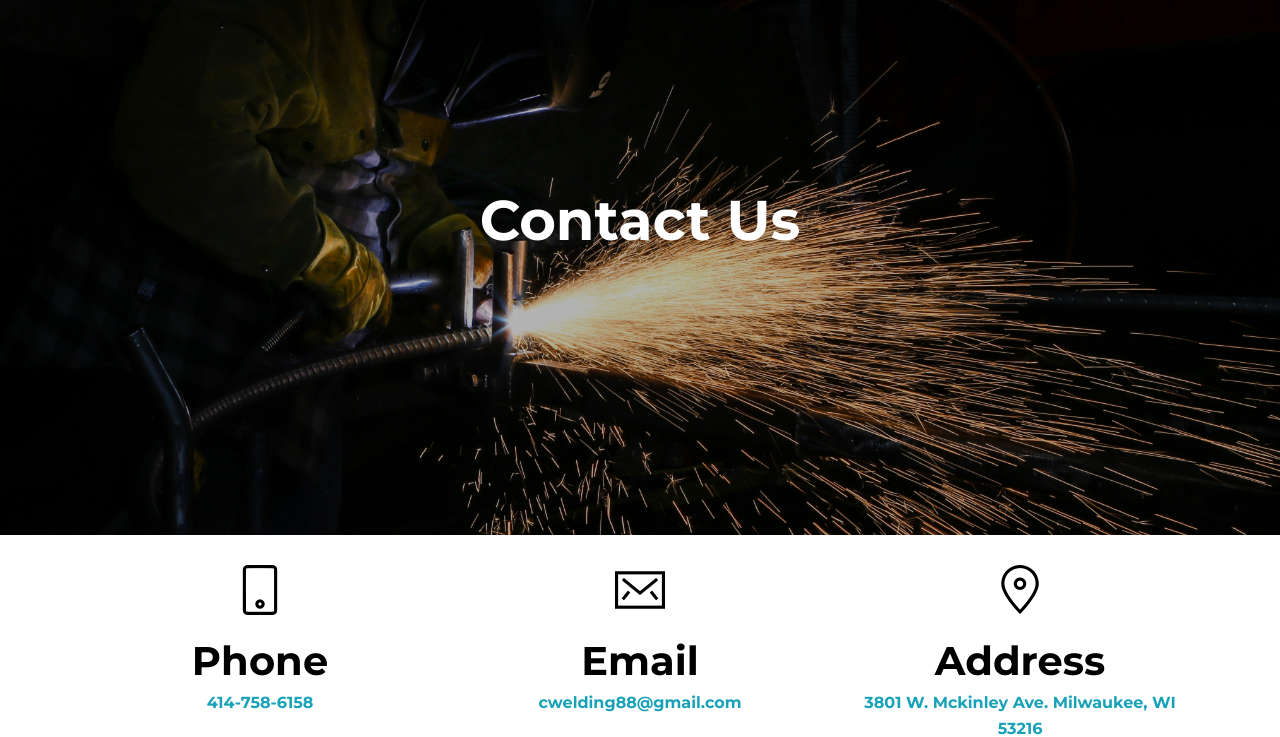
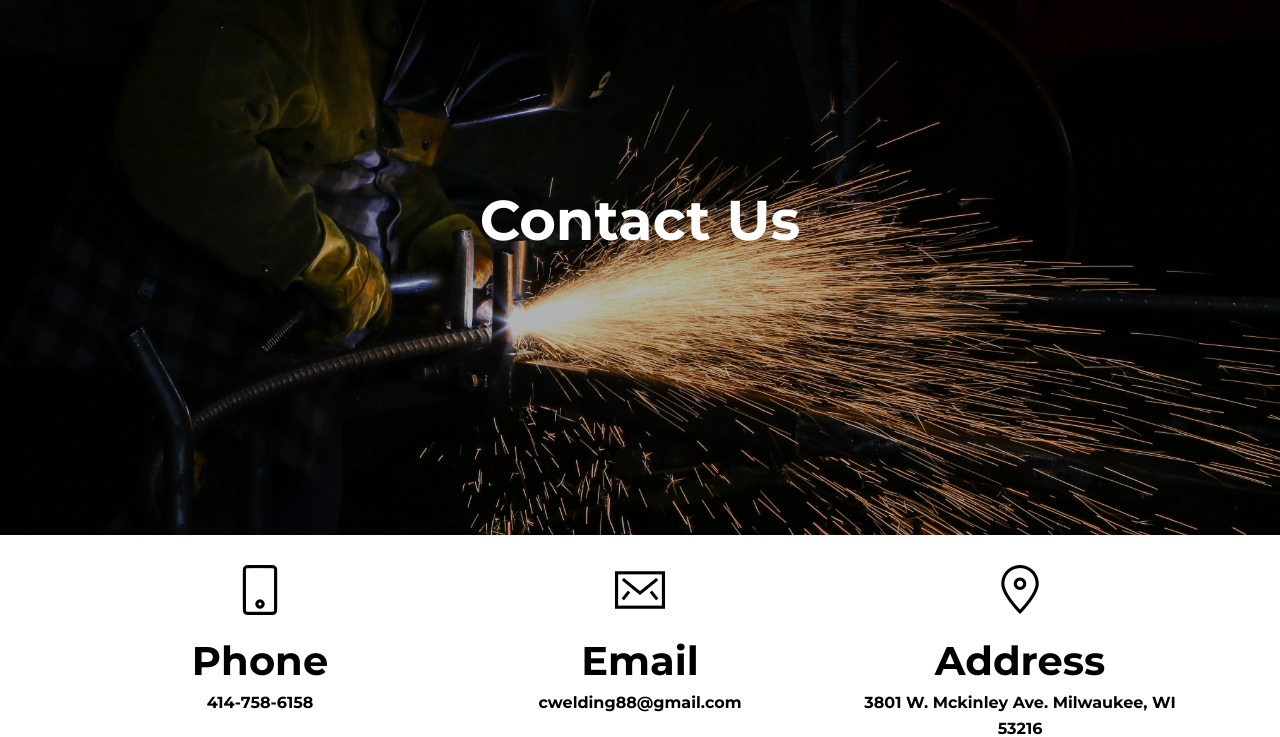
Before and after one commit to RickUCF/C.W.Welding, a React app: page /ContactUs in a window 1280 px wide. Shown: the part 65-802 px from the top of the page. Built offline with nearby package versions, Linux system fonts and the light colour scheme.

Commit message:
Fixed bug with text color in about & contact page

```diff
--- a/src/assets/css/now-ui-kit.css
+++ b/src/assets/css/now-ui-kit.css
@@ -131,7 +131,7 @@ p {
 .category {
   text-transform: none;
   font-weight: 700;
-  color: #9a9a9a;
+  color: #000000;
 }
 
 body {
--- a/src/pages/AboutPage.js
+++ b/src/pages/AboutPage.js
@@ -56,7 +56,7 @@ function AboutPage() {
             <Row>
               <Col className="ml-auto mr-auto text-center" md="7">
                 <img alt="Gabriel Vargas" className="rounded-circle img-raised" src={headShot}></img>
-                <p className="category text-info" style={{ paddingTop: "30px", paddingBottom: "20px" }}>
+                <p className="category" style={{ paddingTop: "30px", paddingBottom: "20px" }}>
                   Lead Welder
                 </p>
               </Col>
--- a/src/pages/ContactPage.js
+++ b/src/pages/ContactPage.js
@@ -39,7 +39,7 @@ function ContactPage() {
                   <h2 className="title" style={{ paddingTop: "15px" }}>
                     Phone
                   </h2>
-                  <p className="category text-info">414-758-6158</p>
+                  <p className="category">414-758-6158</p>
                 </a>
               </Col>
               <Col>
@@ -48,7 +48,7 @@ function ContactPage() {
                   <h2 className="title" style={{ paddingTop: "15px" }}>
                     Email
                   </h2>
-                  <p className="category text-info">cwelding88@gmail.com</p>
+                  <p className="category">cwelding88@gmail.com</p>
                 </a>
               </Col>
               <Col>
@@ -57,7 +57,7 @@ function ContactPage() {
                   <h2 className="title" style={{ paddingTop: "15px" }}>
                     Address
                   </h2>
-                  <p className="category text-info">3801 W. Mckinley Ave. Milwaukee, WI 53216</p>
+                  <p className="category">3801 W. Mckinley Ave. Milwaukee, WI 53216</p>
                 </a>
               </Col>
             </Row>
```
